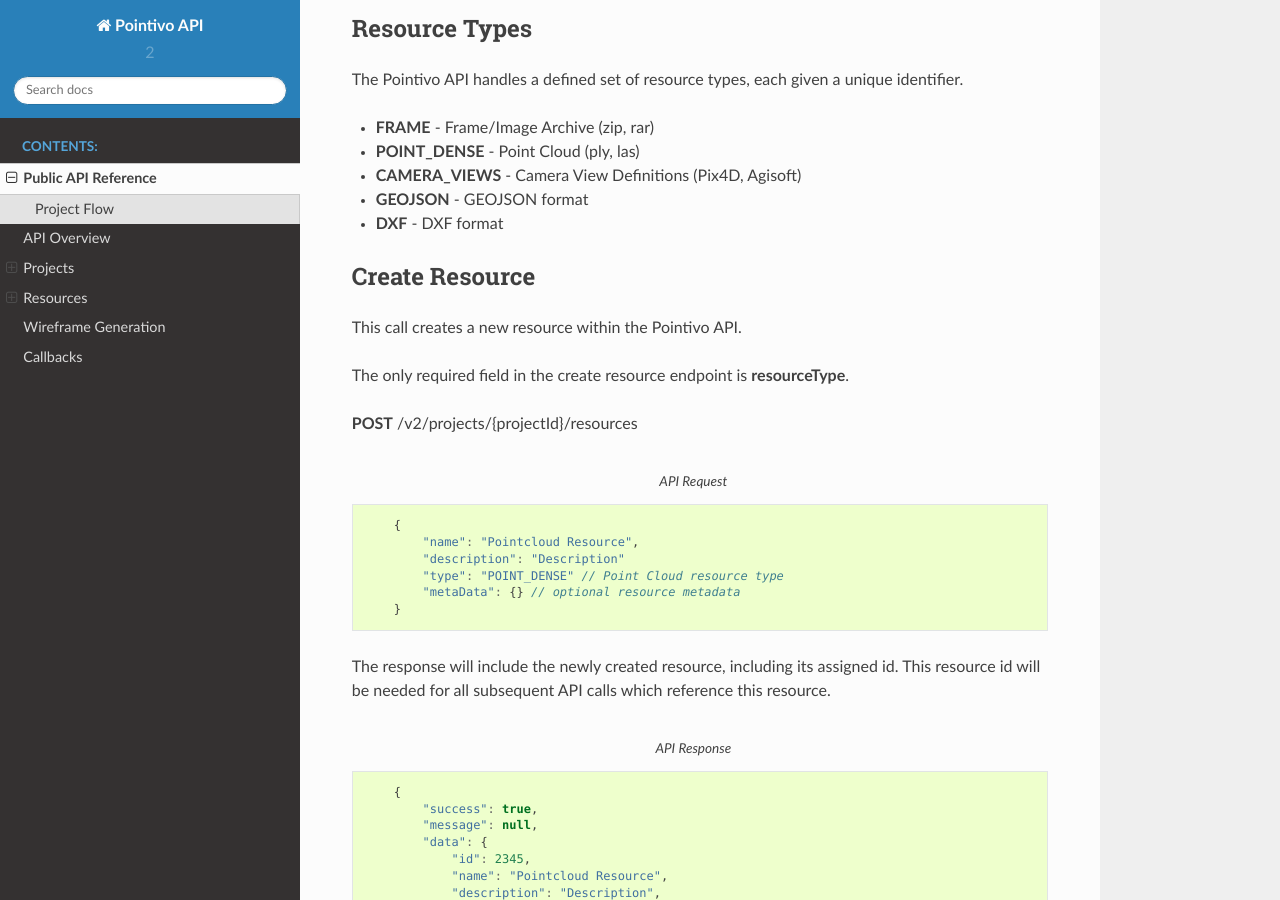
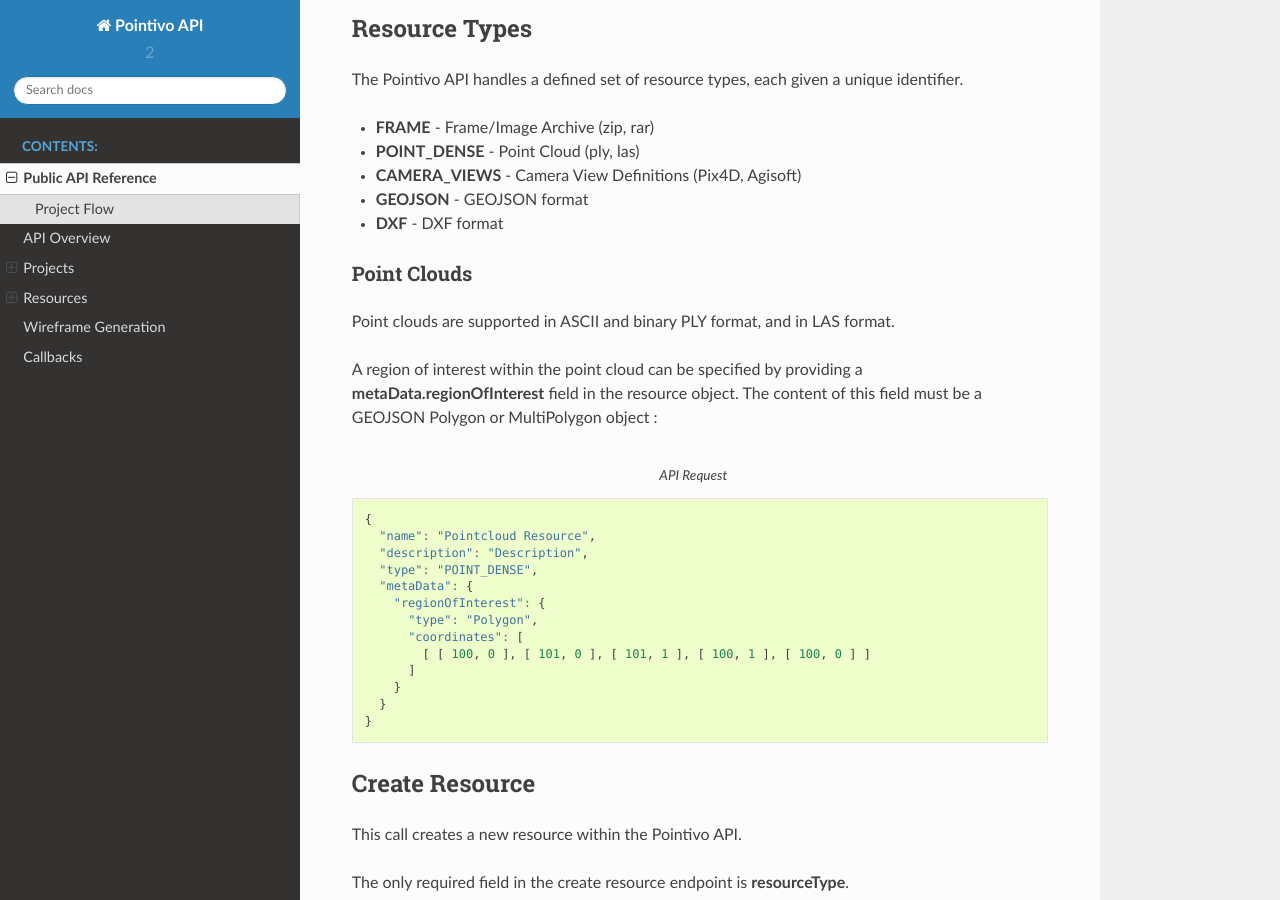
Before and after one commit to Pointivo/APIDocs, a Sphinx documentation site: the page built from docs/reference.rst, in a window 1280 px wide and 900 px high, scrolled down 4005 px. Built offline with Sphinx 7.4.7 and the Read the Docs theme 2.0.0, drawn with Linux system fonts in a browser that asks for light colours.

```diff
--- a/docs/reference.rst
+++ b/docs/reference.rst
@@ -201,6 +201,32 @@ The Pointivo API handles a defined set of resource types, each given a unique id
 * **GEOJSON** - GEOJSON format
 * **DXF** - DXF format
 
+
+Point Clouds
+-------------
+
+Point clouds are supported in ASCII and binary PLY format, and in LAS format.
+
+A region of interest within the point cloud can be specified by providing a **metaData.regionOfInterest** field in the resource object.   The content of this field must be a GEOJSON Polygon or MultiPolygon object :
+
+.. code-block:: javascript
+    :caption: API Request
+
+    {
+      "name": "Pointcloud Resource",
+      "description": "Description",
+      "type": "POINT_DENSE",
+      "metaData": {
+        "regionOfInterest": {
+          "type": "Polygon",
+          "coordinates": [
+            [ [ 100, 0 ], [ 101, 0 ], [ 101, 1 ], [ 100, 1 ], [ 100, 0 ] ]
+          ]
+        }
+      }
+    }
+
+
 -----------------
 Create Resource
 -----------------
```
